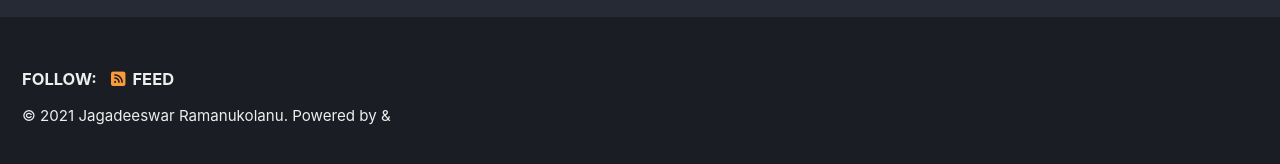
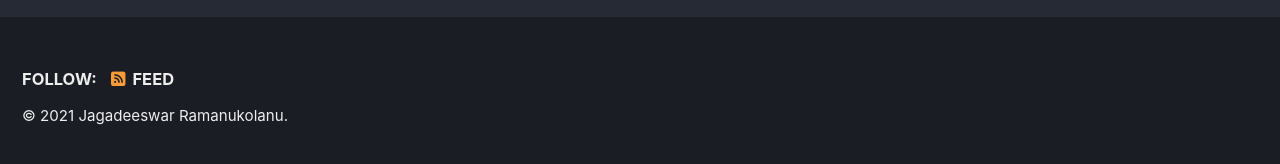
Before and after one commit to Haxer007/haxer007.github.io, a Jekyll site: the page built from index.md, in a window 1280 px wide and 900 px high, scrolled down 311 px. Shown: the part 728-892 px from the top of the window. Built offline with Jekyll 4.4.1, drawn with Linux system fonts in a browser that asks for light colours; cached includes are drawn as plain includes; nearby versions of some CDN libraries; the list of posts is cut into pages by our own code.

Commit message:
Powered By Removal

```diff
--- a/_includes/footer.html
+++ b/_includes/footer.html
@@ -16,4 +16,4 @@
   </ul>
 </div>
 
-<div class="page__footer-copyright">&copy; {{ site.time | date: '%Y' }} {{ site.name | default: site.title }}. {{ site.data.ui-text[site.locale].powered_by | default: "Owned by" }} <a href="https://jekyllrb.com" rel="nofollow"></a> &amp; <a href="https://mademistakes.com/work/minimal-mistakes-jekyll-theme/" rel="nofollow"></a></div>
+<div class="page__footer-copyright">&copy; {{ site.time | date: '%Y' }} {{ site.name | default: site.title }}.
```
